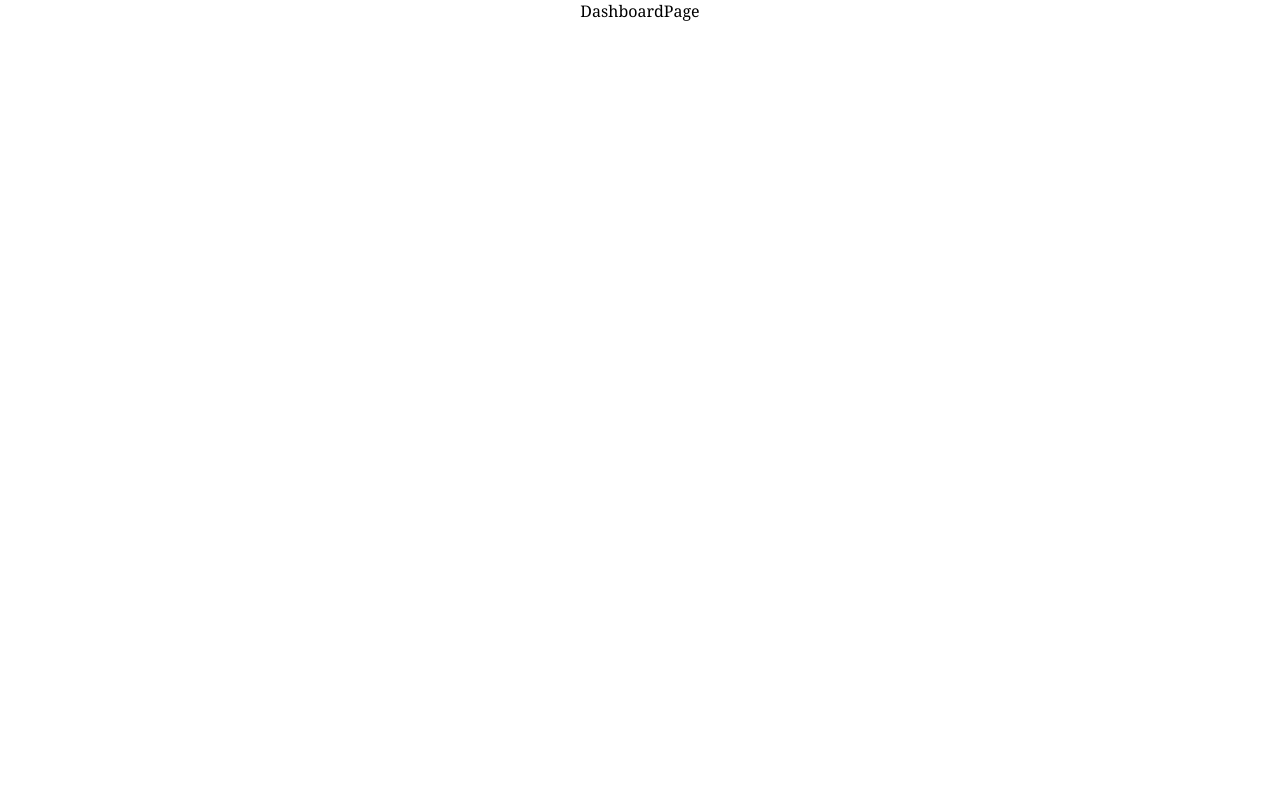
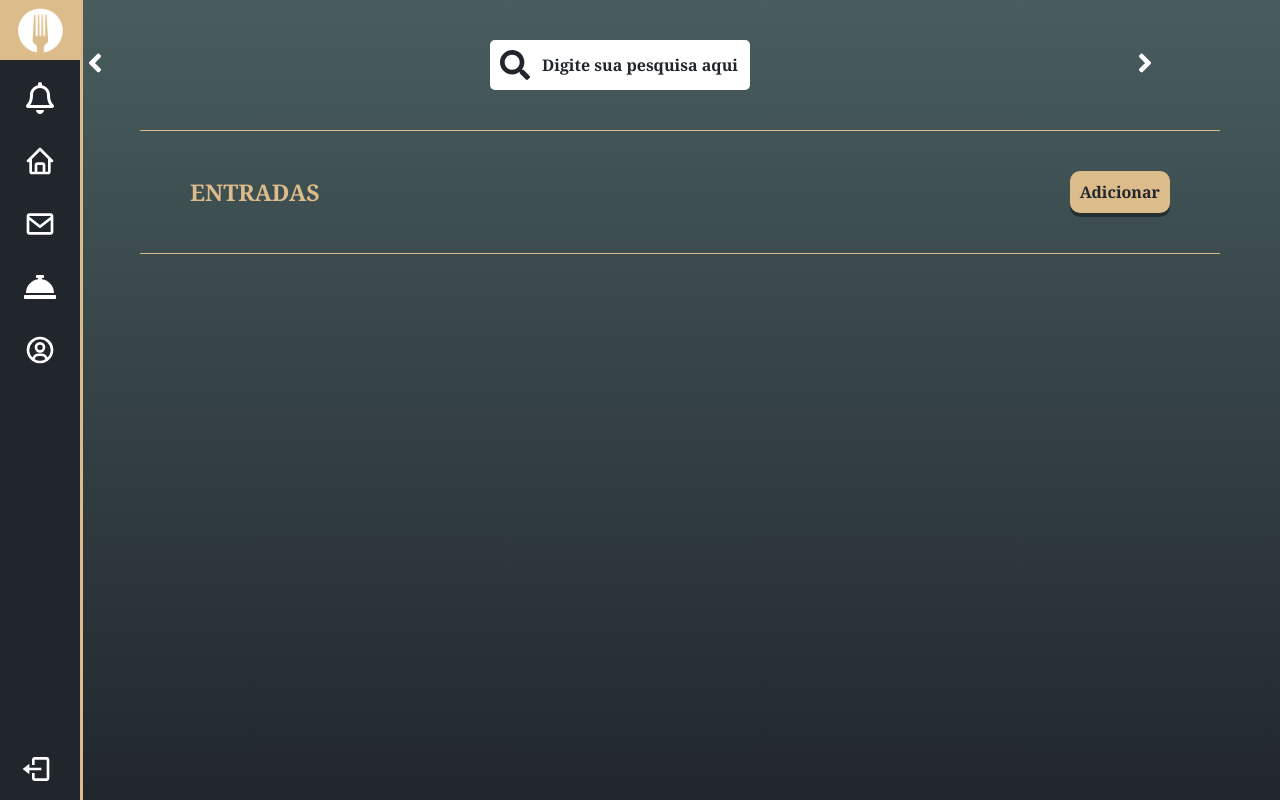
Before and after one commit to kevinaryeldev/cardapio-digital-capstone, a React (Create React App) app: page /admin in a window 1280 px wide. Built offline with nearby package versions, Linux system fonts and the light colour scheme.

Commit message:
feat:(dashboard):Dashboard page structure & style added

```diff
--- a/src/pages/collaborator/admin/DashboardPage/index.jsx
+++ b/src/pages/collaborator/admin/DashboardPage/index.jsx
@@ -1,8 +1,56 @@
-const DashboardPage = () => {
-    return(
-        <div>
-            DashboardPage
-        </div>
-    )
-}
-export default DashboardPage
+import Menu from "./../../../../components/Menu";
+import { FaAngleLeft, FaAngleRight, FaSearch } from "react-icons/fa";
+import { useRef } from "react";
+import {
+  Dashboard,
+  DashboardNav,
+  DashboardHeader,
+  DashboardContainer,
+  DashboardProductsContainer,
+  DashboardNavContainer,
+} from "./style";
+import ProductCard from "../../../../components/ProductCard";
+
+const DashboardPage = (products) => {
+  const inputSearch = useRef();
+
+  const Search = () => {
+    console.log(inputSearch.current.value);
+  };
+
+  return (
+    <DashboardContainer>
+      <Menu />
+      <Dashboard>
+        <DashboardNavContainer>
+          <DashboardNav>
+            <button>
+              <FaAngleLeft size="30px" color="white" />
+            </button>
+            <form action="">
+              <FaSearch size="30px" />
+              <input
+                type="text"
+                ref={inputSearch}
+                placeholder="Digite sua pesquisa aqui..."
+                onChange={Search}
+              />
+            </form>
+            <button>
+              <FaAngleRight size="30px" color="white" />
+            </button>
+          </DashboardNav>
+        </DashboardNavContainer>
+        <DashboardHeader>
+          <h2>ENTRADAS</h2>
+          <button>Adicionar</button>
+        </DashboardHeader>
+        <DashboardProductsContainer>
+          {products.lenght > 0 &&
+            products.map((el) => <ProductCard product={el} />)}
+        </DashboardProductsContainer>
+      </Dashboard>
+    </DashboardContainer>
+  );
+};
+export default DashboardPage;
--- /dev/null
+++ b/src/pages/collaborator/admin/DashboardPage/style.js
@@ -0,0 +1,120 @@
+import styled from "styled-components";
+
+export const DashboardContainer = styled.div`
+  display: flex;
+  flex-direction: column;
+  width: 100vw;
+
+  @media (min-width: 1024px) {
+    flex-direction: row;
+  }
+`;
+
+export const Dashboard = styled.main`
+  min-height: 100vh;
+  background: linear-gradient(#485d5e, #21262d);
+  flex-grow: 1;
+  display: flex;
+  flex-direction: column;
+  align-items: center;
+  min-width: 500px;
+`;
+
+export const DashboardNavContainer = styled.div`
+  height: fit-content;
+  width: 100%;
+  background-color: var(--secondary-color);
+  border-bottom: 3px solid var(--primary-color);
+  margin-bottom: 25px;
+  @media (min-width: 1024px) {
+    background-color: inherit;
+    border: none;
+    margin-bottom: 0px;
+  }
+`;
+
+export const DashboardNav = styled.nav`
+  width: 90%;
+  display: flex;
+  justify-content: space-between;
+  align-items: center;
+  padding: 15px 0;
+  justify-self: flex-start;
+  button {
+    background-color: inherit;
+  }
+
+  form {
+    height: fit-content;
+    background-color: var(--primary-color);
+    display: flex;
+    align-items: center;
+    border-radius: 5px;
+    padding: 10px;
+    color: white;
+    display: flex;
+    gap: 10px;
+    align-items: center;
+    @media (min-width: 1024px) {
+      color: var(--primary-color);
+      background-color: white;
+    }
+    input {
+      background-color: inherit;
+      font-family: "Noto Serif", serif;
+      font-size: 16px;
+      line-height: 22px;
+      padding: 4px 2px;
+      font-weight: 600;
+    }
+
+    input::placeholder {
+      color: white;
+
+      @media (min-width: 1024px) {
+        color: var(--primary-color);
+      }
+    }
+  }
+
+  @media (min-width: 1024px) {
+    padding: 40px 0px;
+  }
+`;
+export const DashboardHeader = styled.header`
+  width: 90%;
+  display: flex;
+  justify-content: space-between;
+  align-items: center;
+  border-top: 1.5px solid var(--secondary-color);
+  border-bottom: 1.5px solid var(--secondary-color);
+  padding: 20px 10px;
+  margin-bottom: 25px;
+
+  @media (min-width: 1024px) {
+    padding: 40px 50px;
+    margin-bottom: none;
+  }
+  h2 {
+    color: var(--secondary-color);
+    font-family: "Noto Serif", serif;
+    font-size: 23px;
+  }
+  button {
+    padding: 10px;
+    border-radius: 10px;
+    background-color: var(--secondary-color);
+    color: var(--primary-color);
+    font-weight: 700;
+    font-size: 16px;
+    box-shadow: 0px 4px rgba(0, 0, 0, 0.4);
+  }
+`;
+
+export const DashboardProductsContainer = styled.ul`
+  list-style: none;
+  width: 90%;
+  flex-grow: 1;
+  display: flex;
+  flex-wrap: wrap;
+`;
```
